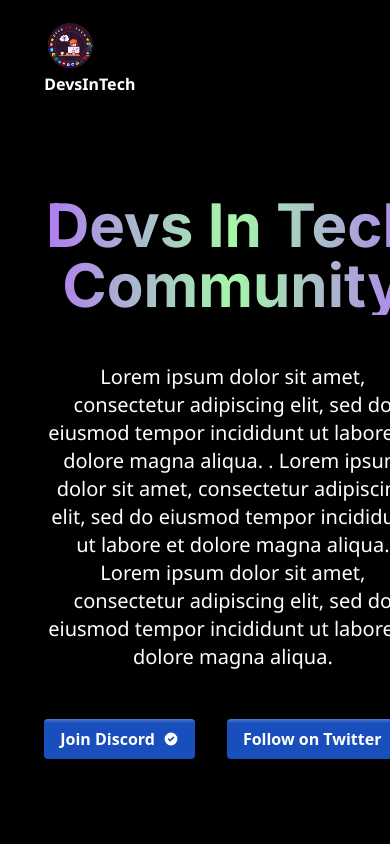
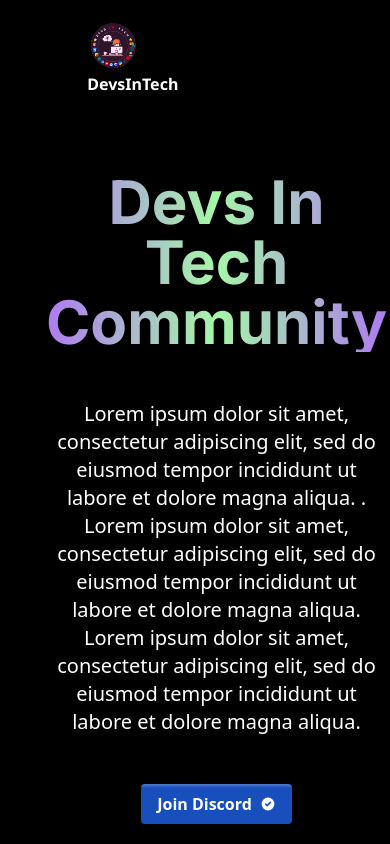
Before and after one commit to devs-in-tech/DevsInTech, a Next.js app: page / in a window 390 px wide. Shown: the top 844 px of the page. Built offline with nearby package versions, Linux system fonts and the light colour scheme.

Commit message:
Responsive issue resolved

```diff
--- a/src/components/FaqAccordion.jsx
+++ b/src/components/FaqAccordion.jsx
@@ -6,7 +6,7 @@ const FaqAccordion = () => {
   return (
     <>
       <Header name="Frequently Asked Questions" />
-      <div className="grid md:grid-cols-2 mt-10">
+      <div className="grid md:grid-cols-2 mt-10 faqsection">
         <div>
           {faqs &&
             faqs.map((faq, index) => (
--- a/src/components/HeroSection/index.jsx
+++ b/src/components/HeroSection/index.jsx
@@ -2,33 +2,33 @@ import Button from "../button";
 
 const HeroSection = () => {
   return (
-    <div className="min-h-[calc(100vh-115px)] flex items-center bg-black">
-      <div className="flex items-center justify-center text-center md:items-start md:text-left md:justify-start px-7">
+    <div className="min-h-screen md:min-h-[calc(100vh-115px)] flex items-center bg-black">
+    <div className="flex flex-col md:flex-row items-center justify-center text-center md:items-start md:text-left md:justify-start px-7">
       <div className="flex flex-col items-center md:items-start gap-12 md:w-2/3 w-full">
         <h1 className="md:text-7xl text-6xl font-primary font-bold text-transparent bg-clip-text bg-gradient-to-r from-[#AF7AF2] via-[#A5F7A8] to-[#AF7AF2]">
           Devs In Tech Community
         </h1>
-          <p className="md:text-2xl font-secondary text-xl text-white">
-            Lorem ipsum dolor sit amet, consectetur adipiscing elit, sed do
-            eiusmod tempor incididunt ut labore et dolore magna aliqua. . Lorem
-            ipsum dolor sit amet, consectetur adipiscing elit, sed do eiusmod
-            tempor incididunt ut labore et dolore magna aliqua. Lorem ipsum
-            dolor sit amet, consectetur adipiscing elit, sed do eiusmod tempor
-            incididunt ut labore et dolore magna aliqua.
+        <div className="text">
+          <p className="md:text-2xl text-xl text-white">
+            Lorem ipsum dolor sit amet, consectetur adipiscing elit, sed do eiusmod tempor incididunt ut labore et dolore magna aliqua. . Lorem ipsum dolor sit amet, consectetur adipiscing elit, sed do eiusmod tempor incididunt ut labore et dolore magna aliqua. Lorem ipsum dolor sit amet, consectetur adipiscing elit, sed do eiusmod tempor incididunt ut labore et dolore magna aliqua.
           </p>
-          <div className="flex gap-8 items-center justify-center md:justify-start">
+        </div>
+        <div className="flex flex-col md:flex-row gap-8 items-center justify-center md:justify-start">
           <Button
             name="Join Discord"
-              url="https://discord.com/invite/g7FmxB9uZp "
+            url="https://discord.com/invite/g7FmxB9uZp"
+            className="md:w-auto w-full"
           />
           <Button
             name="Follow on Twitter"
             url="https://twitter.com/devs_in_tech"
+            className="md:w-auto w-full"
           />
         </div>
       </div>
     </div>
   </div>
+
   );
 };
 
--- a/src/components/Navbar.jsx
+++ b/src/components/Navbar.jsx
@@ -13,7 +13,7 @@ const Navbar = () => {
   ];
   let [open, setOpen] = useState(false);
   return (
-    <div className="w-full top-0 left-0">
+    <div className="w-full top-0 ">
       <div className="md:flex md:items-center md:justify-between py-4 px-7">
         <div
           className="font-bold text-base cursor-pointer flex flex-col md:items-center font-secondary
--- a/src/pages/index.js
+++ b/src/pages/index.js
@@ -10,7 +10,9 @@ export default function Main() {
         <meta name="description" content="Devs In Tech Community website" />
         <link rel="icon" href="/favicon.ico" />
       </Head>
+      <div className="main">
       <Home />
+      </div>
       <Script
         type="module"
         src="https://unpkg.com/ionicons@7.1.0/dist/ionicons/ionicons.esm.js"
--- a/src/styles/globals.css
+++ b/src/styles/globals.css
@@ -1,7 +1,10 @@
 @tailwind base;
 @tailwind components;
 @tailwind utilities;
-
+*{
+  margin: 0;
+  padding: 0;
+}
 :root {
   --foreground-rgb: 0, 0, 0;
   --background-start-rgb: 214, 219, 220;
@@ -25,10 +28,22 @@
 }
 
 body {
-  width: 90%;
+   /* width: 100%; */
   margin: auto;
-  background-color: black;
+ background-color: black;
   /* 1280px */
-  max-width: 100rem;
+  /* max-width: 100rem; */
   @apply mx-auto w-11/12;
 }
+.main{
+  margin-left:43px ;
+  display: flex;
+  flex-direction: column;
+  justify-content: center;
+  align-items: center;
+}
+@media only screen and (max-width: 745px) {
+.faqsection{
+  width: 100vw;
+}
+}
--- a/tailwind.config.js
+++ b/tailwind.config.js
@@ -16,9 +16,9 @@ module.exports = {
         primary: ["Inter", "sans-serif"],
         secondary: ["Noto Sans", "sans-serif"],
       },
-      width: {
-        "fill-available": "-webkit-fill-available",
-      },
+      // width: {
+      //   "fill-available": "-webkit-fill-available",
+      // },
     },
   },
   plugins: [],
```
Also changed, not shown: 2 other files (tests, documents, lock files or other folders). Lines whose indentation alone changed are shown as unchanged.
